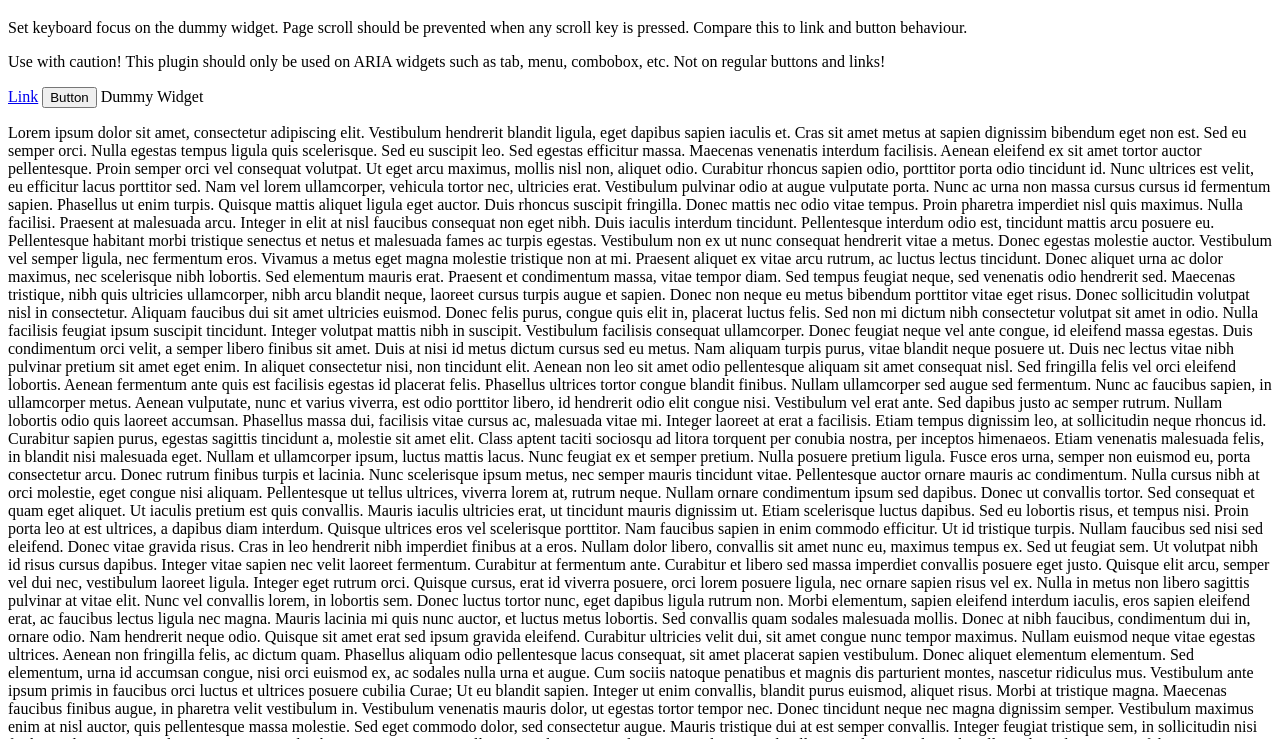
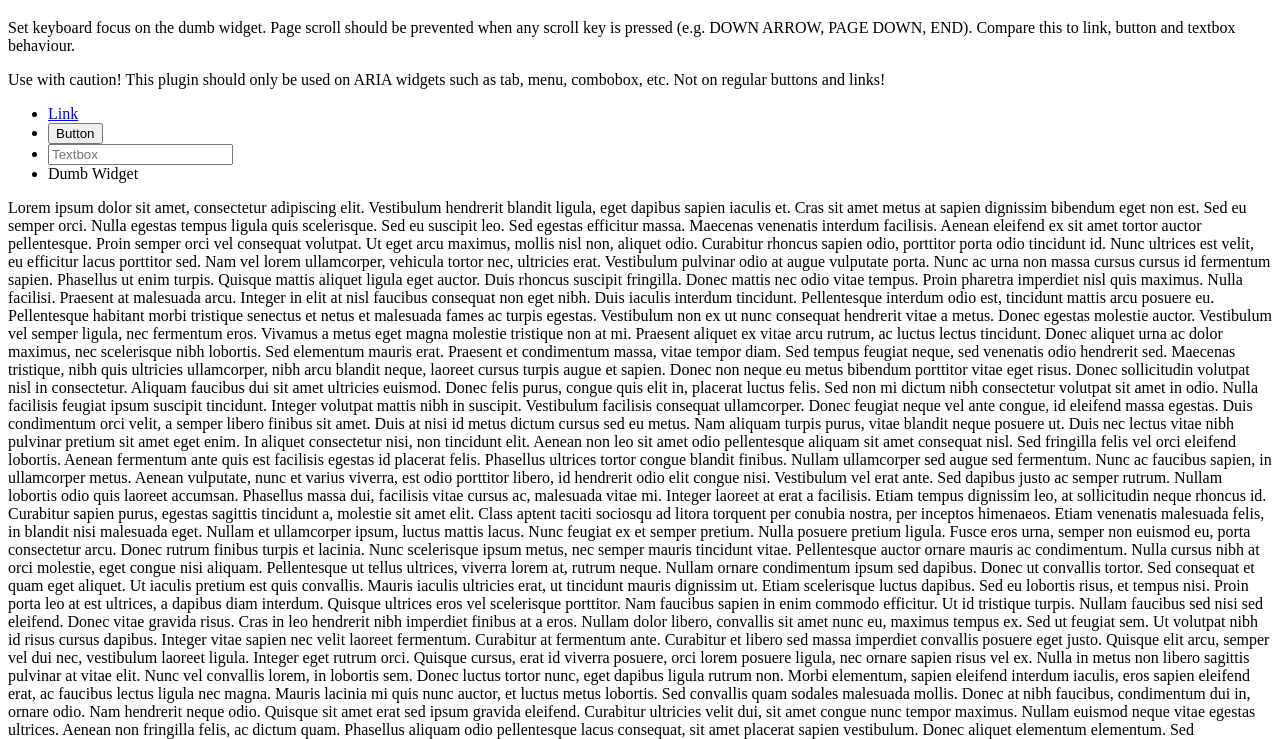
Before and after one commit to ianmcburnie/jquery-prevent-document-scroll-keys, a website: page docs/index.html in a window 1280 px wide. Shown: the part 61-800 px from the top of the page. Drawn offline with Linux system fonts and the light colour scheme.

Commit message:
Updated demo page

```diff
--- a/docs/index.html
+++ b/docs/index.html
@@ -11,11 +11,16 @@
                 <h1>Demo: jquery-prevent-scroll-keys</h1>
             </div>
             <div class="readme">
-                <p>Set keyboard focus on the dummy widget. Page scroll should be prevented when any scroll key is pressed. Compare this to link and button behaviour.</p>
+                <p>Set keyboard focus on the dumb widget. Page scroll should be prevented when any scroll key is pressed (e.g. DOWN ARROW, PAGE DOWN, END). Compare this to link, button and textbox behaviour.</p>
                 <p>Use with caution! This plugin should only be used on ARIA widgets such as tab, menu, combobox, etc. Not on regular buttons and links!</p>
             </div>
             <div class="examples">
-                <a href="http://www.ebay.com">Link</a>&nbsp;<button>Button</button>&nbsp;<span class="widget" tabindex="0">Dummy Widget</span>
+                <ul>
+                    <li><a href="http://www.ebay.com">Link</a></li>
+                    <li><button>Button</button></li>
+                    <li><input type="text" placeholder="Textbox"></li>
+                    <li><span class="widget" tabindex="0">Dumb Widget</span></li>
+                </ul>
                 <p>
                 Lorem ipsum dolor sit amet, consectetur adipiscing elit. Vestibulum hendrerit blandit ligula, eget dapibus sapien iaculis et. Cras sit amet metus at sapien dignissim bibendum eget non est. Sed eu semper orci. Nulla egestas tempus ligula quis scelerisque. Sed eu suscipit leo. Sed egestas efficitur massa. Maecenas venenatis interdum facilisis. Aenean eleifend ex sit amet tortor auctor pellentesque. Proin semper orci vel consequat volutpat. Ut eget arcu maximus, mollis nisl non, aliquet odio. Curabitur rhoncus sapien odio, porttitor porta odio tincidunt id. Nunc ultrices est velit, eu efficitur lacus porttitor sed. Nam vel lorem ullamcorper, vehicula tortor nec, ultricies erat. Vestibulum pulvinar odio at augue vulputate porta. Nunc ac urna non massa cursus cursus id fermentum sapien.
 
```
